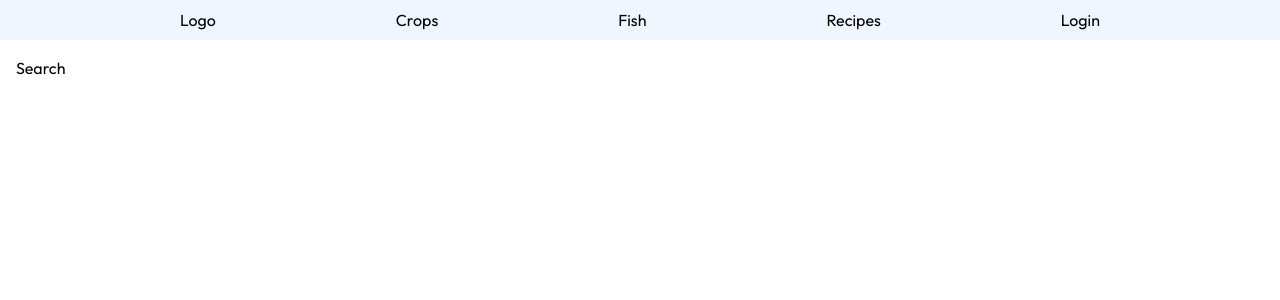
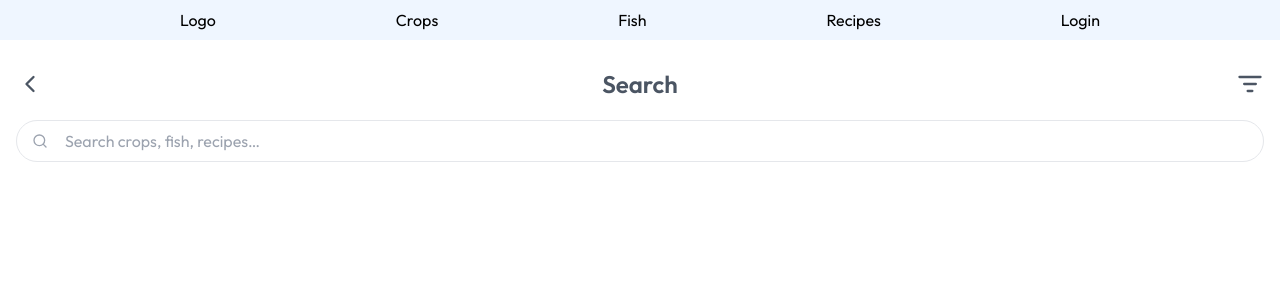
Before and after one commit to zenionyx/summy, a React (Vite) app: page /search in a window 1280 px wide. Shown: the top 300 px of the page. Built offline with nearby package versions, Linux system fonts and the light colour scheme.

Commit message:
feat: implement SearchNav component and integrate SearchBar; update Navbar z-index and FavsHomepage layout

```diff
--- a/src/comps/Navbar.jsx
+++ b/src/comps/Navbar.jsx
@@ -54,7 +54,7 @@ export default function Navbar() {
 
   return (
     <div
-      className={`fixed bottom-0 w-full flex justify-around bg-slate-100 ${heightClass} items-center`}
+      className={`fixed bottom-0 w-full flex justify-around bg-slate-100 ${heightClass} items-center z-50`}
     >
       {navItems.map((item) => (
         <NavDot
--- a/src/comps/mini/FavsHomepage.jsx
+++ b/src/comps/mini/FavsHomepage.jsx
@@ -10,7 +10,7 @@ const FavsHomepage = () => {
         <ChevronRight size={22} className="mt-[5px]" />
       </div>
 
-      <div className="flex gap-5">
+      <div className="grid grid-cols-2 sm:grid-cols-3 gap-4">
         <SimpleFoodCard
           name="Turnip"
           icon={Turnip}
@@ -27,6 +27,14 @@ const FavsHomepage = () => {
           sellPrice={40}
           isFavorited={false}
         />
+        <SimpleFoodCard
+          name="Turnip"
+          icon={Turnip}
+          season="spring"
+          seedPrice={25}
+          sellPrice={40}
+          isFavorited={false}
+        />
       </div>
     </>
   );
--- /dev/null
+++ b/src/comps/mini/SearchNav.jsx
@@ -0,0 +1,20 @@
+import { ChevronLeft, ListFilter } from "lucide-react";
+import { Link } from "react-router-dom";
+import SearchBar from "./SearchBar";
+
+export default function SearchNav() {
+  return (
+    <>
+    <div className="w-full flex items-center justify-between text-gray-600 pt-2 h-[64px] pb-4">
+      <Link to="/">
+        <ChevronLeft size="28" />
+      </Link>
+      <h1 className="text-2xl font-semibold">Search</h1>
+        <ListFilter size="28" />
+    </div>
+
+    <SearchBar/>
+    </>
+
+  );
+}
--- a/src/comps/mini/SimpleFoodCard.jsx
+++ b/src/comps/mini/SimpleFoodCard.jsx
@@ -19,21 +19,22 @@ export default function SimpleFoodCard({
     seasonMap[season.toLowerCase()] || seasonMap.spring;
 
   return (
-    <div className="relative w-[154px] h-60 bg-white rounded-2xl shadow-sm border border-slate-200 p-4 py-5 flex flex-col justify-between overflow-hidden">
+    <div className="relative w-full h-56 bg-white rounded-2xl shadow-sm border border-slate-200 p-4 py-5 flex flex-col justify-between overflow-hidden">
+
       {/* Season Icon Top-Right */}
       <div className={`absolute top-0 right-0 p-2 rounded-bl-xl  ${color}`}>
-        <SeasonIcon className="w-4 h-4" />
+        <SeasonIcon className="w-5 h-5" />
       </div>
 
       {/* Icon */}
       <div className="flex justify-center mt-2">
-        <img src={icon} alt={name} className="w-24 h-24" />
+        <img src={icon} alt={name} className="w-22 h-22" />
       </div>
 
       {/* Name */}
       <h3
         className={`text-center font-medium mt-2 w-full h-10 flex justify-center items-center ${
-          name.length > 14 ? "text-sm" : "text-lg"
+          name.length > 14 ? "text-base" : "text-xl"
         } line-clamp-2`}
       >
         {name}
@@ -52,7 +53,7 @@ export default function SimpleFoodCard({
       {/* Heart Top-Left */}
       <div className="absolute top-0 left-0 p-2 rounded-br-xl text-gray-400 bg-red-100">
         <Heart
-          className={`w-4 h-4 ${
+          className={`w-5 h-5 ${
             isFavorited
               ? "fill-red-400 text-red-400"
               : "hover:text-red-400 text-white"
--- a/src/pages/Home.jsx
+++ b/src/pages/Home.jsx
@@ -17,6 +17,7 @@ const Home = () => {
       {/* Favourites Section */}
       <section>
         <FavsHomepage/>
+        <FavsHomepage/>
       </section>
 
       {/* Seasonal Lists */}
--- a/src/pages/Search.jsx
+++ b/src/pages/Search.jsx
@@ -1,5 +1,11 @@
+import SearchNav from "../comps/mini/SearchNav";
 const Search = () => {
-  return <div>Search</div>;
+  return (
+    <div>
+      {/* Top Section */}
+      <SearchNav />
+    </div>
+  );
 };
 
 export default Search;
```
